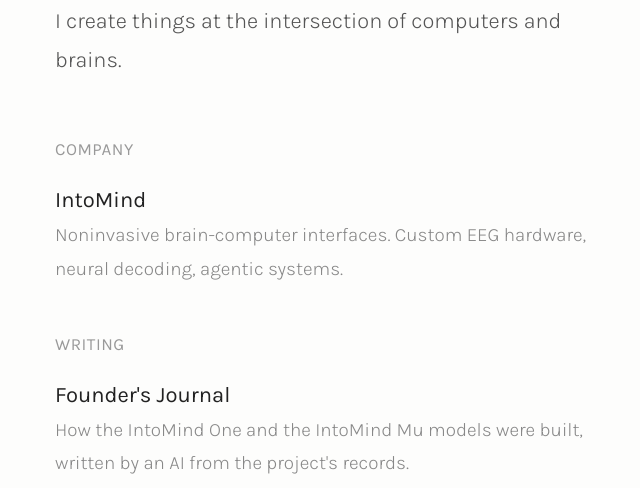
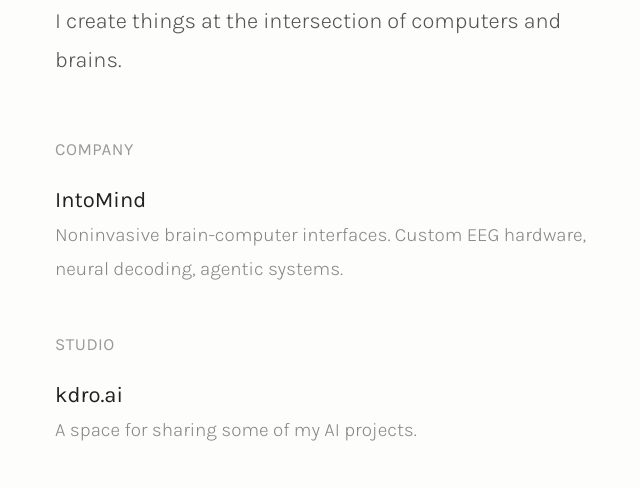
Before and after one commit to kristiandroste/kristiandroste, a plain HTML site: page index.html in a window 1280 px wide. Shown: the part 263-751 px from the top of the page, without its empty margins (319-959 px from the left). Drawn offline with Linux system fonts and the light colour scheme.

Commit message:
Link kdro.ai in a Studio section

```diff
--- a/index.html
+++ b/index.html
@@ -105,6 +105,13 @@
   <div class="desc">Noninvasive brain-computer interfaces. Custom EEG hardware, neural decoding, agentic systems.</div>
 </div>
 
+<div class="label" style="margin-top: 44px">Studio</div>
+
+<div class="project">
+  <a href="https://kdro.ai" target="_blank">kdro.ai</a>
+  <div class="desc">A space for sharing some of my AI projects.</div>
+</div>
+
 <div class="label" style="margin-top: 44px">Writing</div>
 
 <div class="project">
```
